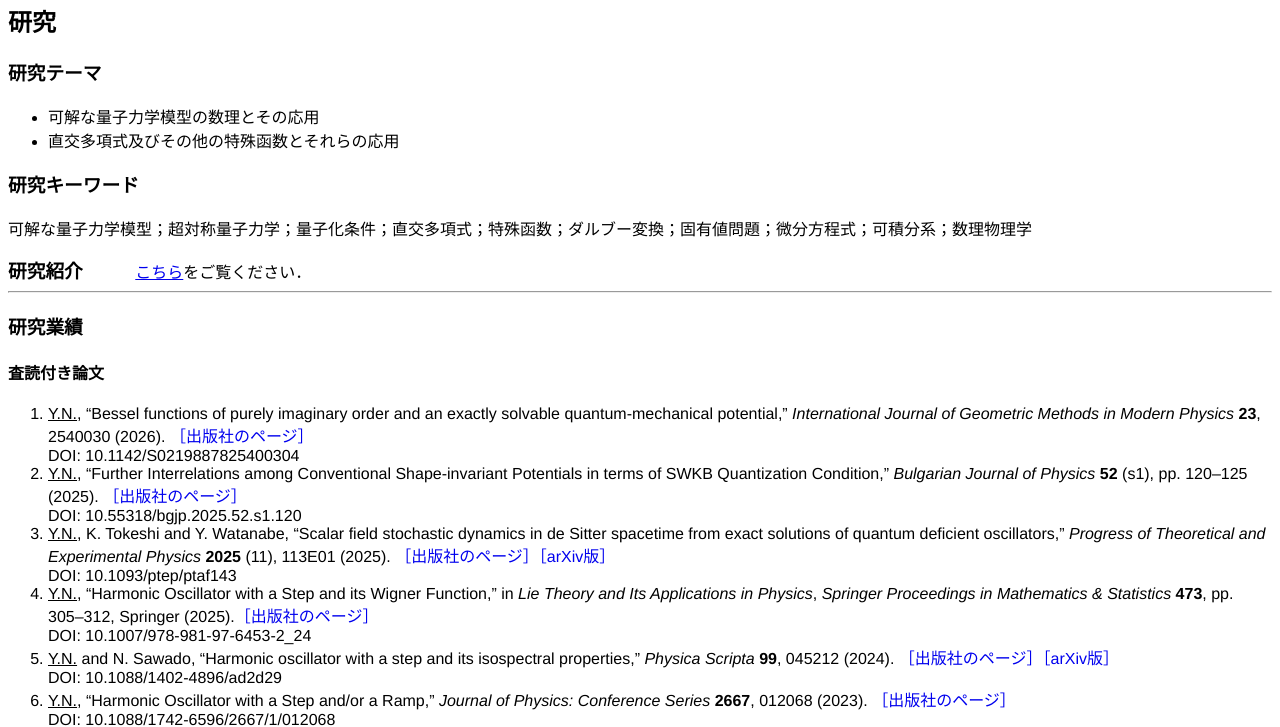
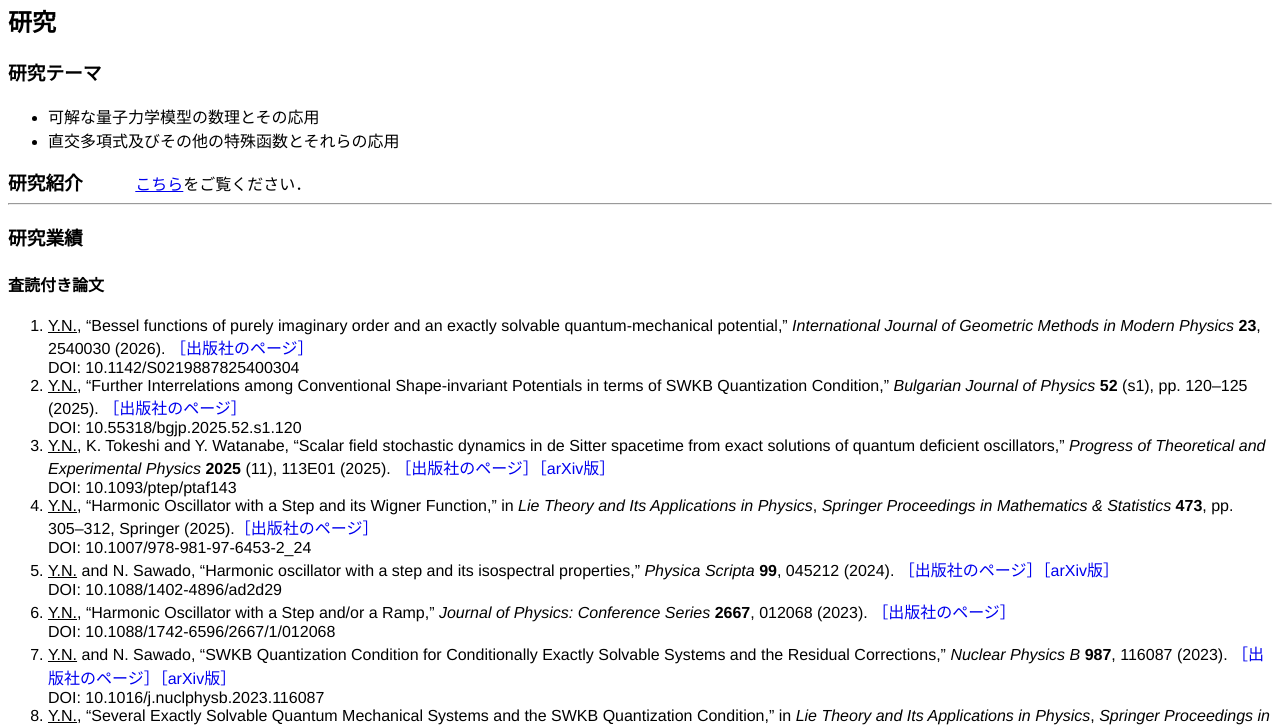
Before and after one commit to yuta-nasuda/yuta-nasuda.github.io, a plain HTML site: page research.html in a window 1280 px wide. Shown: the part 61-788 px from the top of the page. Drawn offline with Linux system fonts and the light colour scheme.

Commit message:
Update research.html

```diff
--- a/research.html
+++ b/research.html
@@ -33,9 +33,6 @@
 		<LI>可解な量子力学模型の数理とその応用</LI>
 		<LI>直交多項式及びその他の特殊函数とそれらの応用</LI>
       </UL>
-
-	  <H3>研究キーワード</H3>
-		<P>可解な量子力学模型；超対称量子力学；量子化条件；直交多項式；特殊函数；ダルブー変換；固有値問題；微分方程式；可積分系；数理物理学</P>
 
       <H3 style="display:inline;">研究紹介</H3>
       &emsp;&emsp;&emsp;<A HREF="./research-overview.html">こちら</A>をご覧ください．
```
